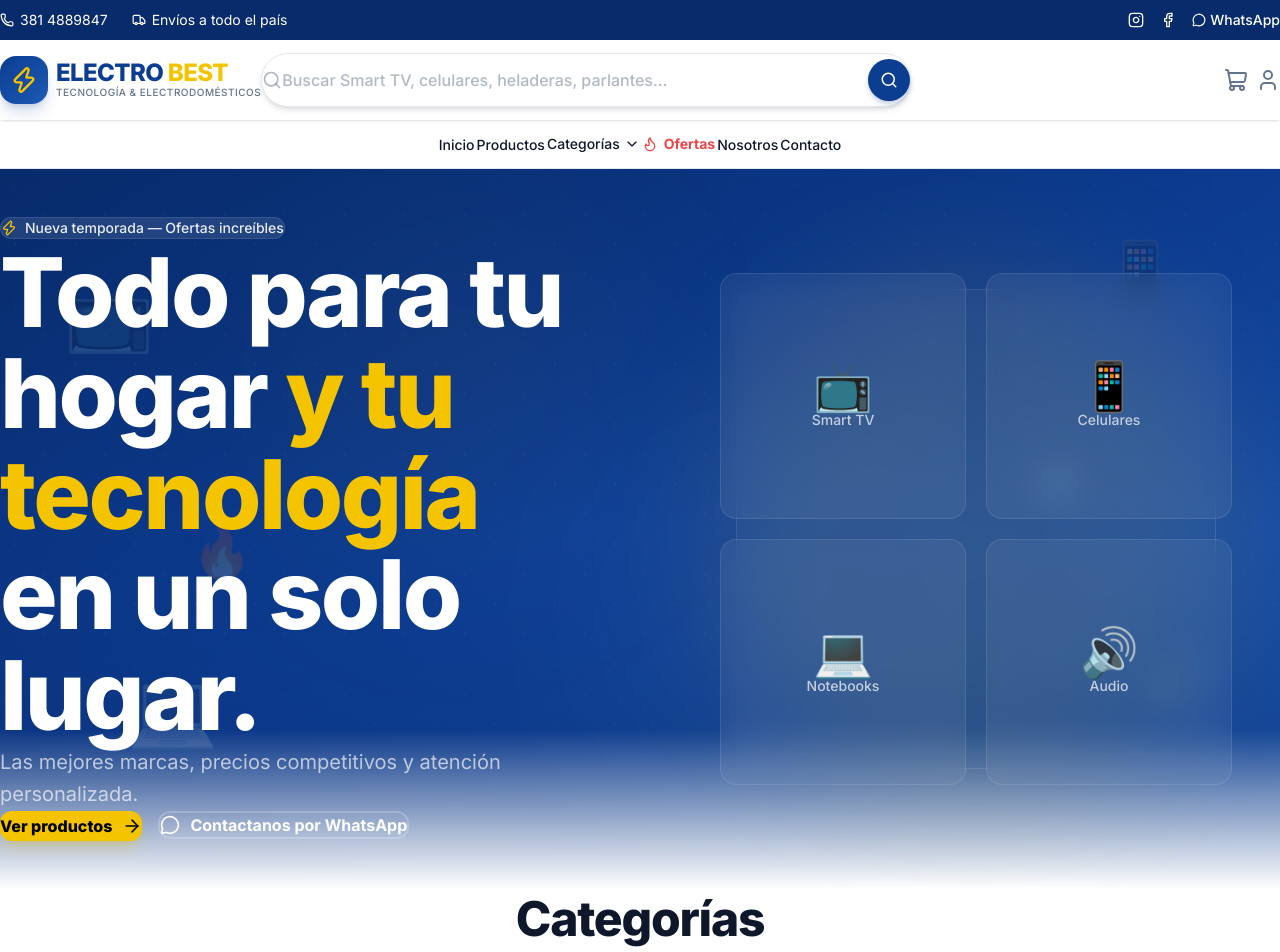
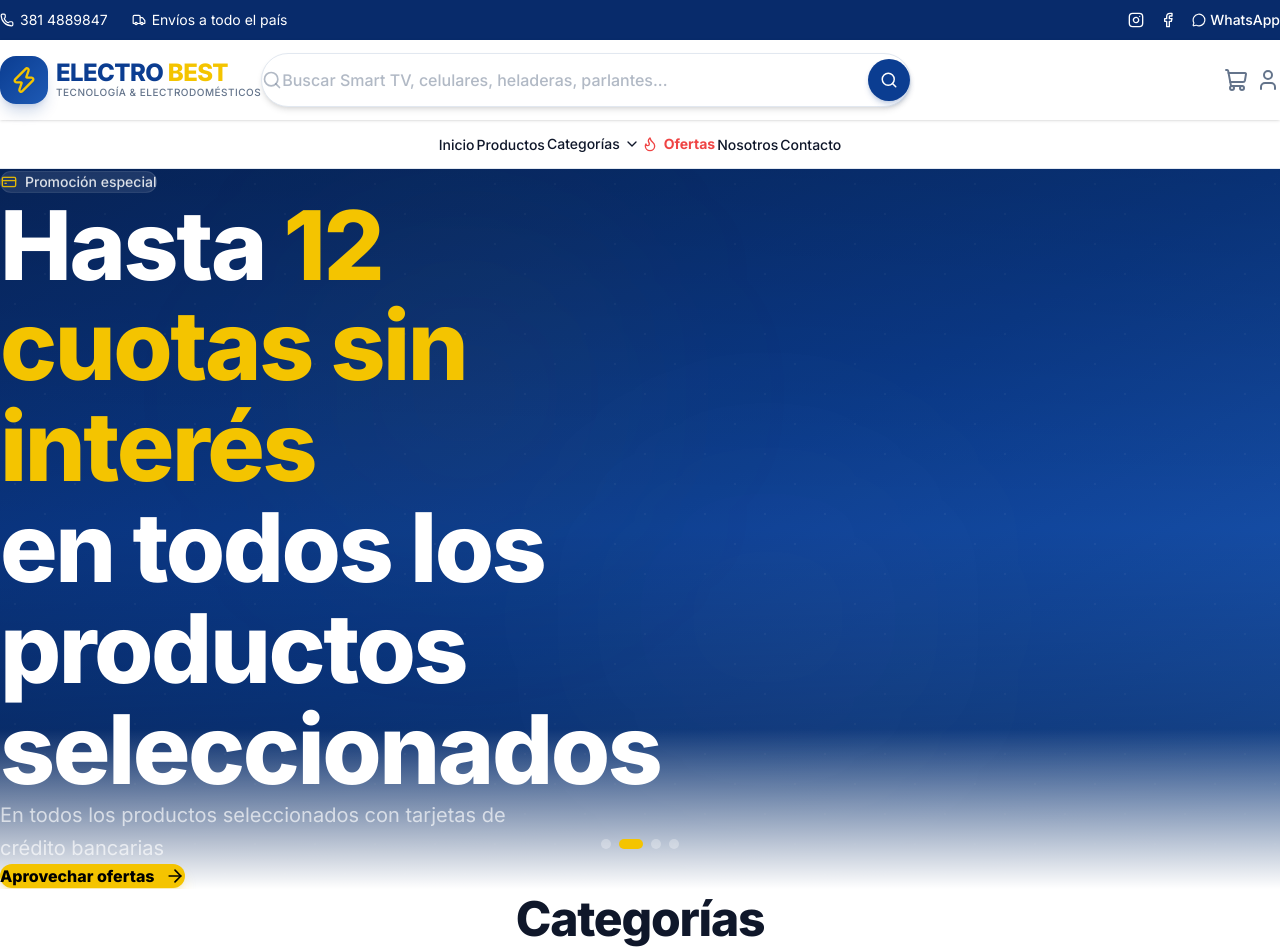
Before and after one commit to luccamm1/electro-best, a Next.js app: page / in a window 1280 px wide. Shown: the top 952 px of the page. Built offline with nearby package versions, Linux system fonts and the light colour scheme.

Commit message:
Replace hero content with image carousel (gradient placeholders), 5s auto-play, crossfade, dots navigation

```diff
--- a/src/components/home/Hero.tsx
+++ b/src/components/home/Hero.tsx
@@ -1,22 +1,81 @@
 "use client";
 
-import { motion } from "framer-motion";
-import { ArrowRight, Zap, MessageCircle } from "lucide-react";
+import { useState, useEffect, useRef } from "react";
+import { motion, AnimatePresence } from "framer-motion";
+import { ArrowRight, Zap, MessageCircle, CreditCard, Truck, ShieldCheck } from "lucide-react";
 import Button from "@/components/ui/Button";
 import { siteConfig } from "@/lib/constants";
 
-const floatingProducts = [
-  { emoji: "📺", className: "top-[15%] left-[5%] animate-float", size: "text-5xl sm:text-7xl" },
-  { emoji: "📱", className: "top-[10%] right-[8%] animate-float-delayed", size: "text-4xl sm:text-6xl" },
-  { emoji: "💻", className: "bottom-[20%] left-[10%] animate-float", size: "text-5xl sm:text-7xl" },
-  { emoji: "🔊", className: "bottom-[25%] right-[5%] animate-float-delayed", size: "text-4xl sm:text-6xl" },
-  { emoji: "❄️", className: "top-[40%] right-[15%] animate-float", size: "text-3xl sm:text-5xl" },
-  { emoji: "🔥", className: "top-[50%] left-[15%] animate-float-delayed", size: "text-3xl sm:text-5xl" },
+const heroSlides = [
+  {
+    badge: { icon: Zap, text: "Nueva temporada — Ofertas increíbles" },
+    title: ["Todo para tu hogar", "y tu tecnología"],
+    subtitle: "en un solo lugar.",
+    description: siteConfig.slogan,
+    cta: { text: "Ver productos", href: "/" },
+    ctaOutline: { text: "Contactanos por WhatsApp", href: siteConfig.social.whatsapp },
+    bg: "from-primary-dark via-[#0D3F99] to-primary-light",
+  },
+  {
+    badge: { icon: CreditCard, text: "Promoción especial" },
+    title: ["Hasta", "12 cuotas sin interés"],
+    subtitle: "en todos los productos seleccionados",
+    description: "En todos los productos seleccionados con tarjetas de crédito bancarias",
+    cta: { text: "Aprovechar ofertas", href: "/" },
+    bg: "from-[#082B6B] via-[#0B3D91] to-[#1E5AB5]",
+  },
+  {
+    badge: { icon: Truck, text: "Envío garantizado" },
+    title: ["Envíos a", "todo el país"],
+    subtitle: "rápido y seguro",
+    description: "Recibí tu producto donde quieras, rápido y seguro sin costo adicional",
+    cta: { text: "Consultar por WhatsApp", href: siteConfig.social.whatsapp },
+    bg: "from-[#0B3D91] via-[#0F4AA8] to-[#2563EB]",
+  },
+  {
+    badge: { icon: ShieldCheck, text: "Compra segura" },
+    title: ["Marcas originales", "con garantía oficial"],
+    subtitle: "100% confiable",
+    description: "Trabajamos solo con marcas oficiales y garantía real para tu tranquilidad",
+    cta: { text: "Ver productos", href: "/" },
+    bg: "from-[#1E40AF] via-primary to-[#1E5AB5]",
+  },
 ];
 
 export default function Hero() {
+  const [activeIndex, setActiveIndex] = useState(0);
+  const [isPaused, setIsPaused] = useState(false);
+  const intervalRef = useRef<ReturnType<typeof setInterval> | null>(null);
+
+  useEffect(() => {
+    if (isPaused) return;
+    intervalRef.current = setInterval(() => {
+      setActiveIndex((prev) => (prev + 1) % heroSlides.length);
+    }, 5000);
+    return () => {
+      if (intervalRef.current) clearInterval(intervalRef.current);
+    };
+  }, [isPaused]);
+
+  const slide = heroSlides[activeIndex];
+
   return (
-    <section className="relative min-h-[80vh] sm:min-h-[90vh] flex items-center overflow-hidden bg-gradient-to-br from-primary-dark via-[#0D3F99] to-primary-light">
+    <section
+      className="relative min-h-[80vh] sm:min-h-[90vh] flex items-center overflow-hidden"
+      onMouseEnter={() => setIsPaused(true)}
+      onMouseLeave={() => setIsPaused(false)}
+    >
+      <AnimatePresence>
+        <motion.div
+          key={activeIndex}
+          initial={{ opacity: 0 }}
+          animate={{ opacity: 1 }}
+          exit={{ opacity: 0 }}
+          transition={{ duration: 0.6 }}
+          className={`absolute inset-0 bg-gradient-to-br ${slide.bg}`}
+        />
+      </AnimatePresence>
+
       <div className="absolute inset-0 opacity-[0.04]">
         <div className="absolute inset-0" style={{
           backgroundImage: `radial-gradient(circle at 25% 25%, white 1px, transparent 1px), radial-gradient(circle at 75% 75%, white 1px, transparent 1px)`,
@@ -24,105 +83,83 @@ export default function Hero() {
         }} />
       </div>
 
-      <div className="absolute inset-0 bg-gradient-to-t from-primary-dark/60 via-transparent to-primary-dark/20" />
+      <div className="absolute inset-0 bg-gradient-to-t from-black/40 via-transparent to-black/20" />
 
       <div className="absolute top-20 left-1/4 w-72 h-72 bg-secondary/5 rounded-full blur-[120px]" />
       <div className="absolute bottom-20 right-1/4 w-96 h-96 bg-white/[0.03] rounded-full blur-[120px]" />
 
-      {floatingProducts.map((item, i) => (
+      <div className="relative z-10 max-w-7xl mx-auto px-4 sm:px-6 lg:px-8 py-16 sm:py-32 w-full">
+        <AnimatePresence mode="wait">
           <motion.div
-          key={i}
-          className={`absolute hidden lg:block ${item.className} ${item.size} opacity-[0.15]`}
-          initial={{ opacity: 0, scale: 0 }}
-          animate={{ opacity: 0.15, scale: 1 }}
-          transition={{ duration: 1.2, delay: i * 0.15, ease: "easeOut" }}
-        >
-          {item.emoji}
-        </motion.div>
-      ))}
-
-      <div className="relative z-10 max-w-7xl mx-auto px-4 sm:px-6 lg:px-8 py-16 sm:py-32">
-        <div className="grid lg:grid-cols-2 gap-12 lg:gap-16 items-center">
-          <motion.div
-            initial={{ opacity: 0, x: -50 }}
-            animate={{ opacity: 1, x: 0 }}
-            transition={{ duration: 0.8, ease: [0.25, 0.46, 0.45, 0.94] }}
+            key={activeIndex}
+            initial={{ opacity: 0, y: 30 }}
+            animate={{ opacity: 1, y: 0 }}
+            exit={{ opacity: 0, y: -30 }}
+            transition={{ duration: 0.5, ease: [0.25, 0.46, 0.45, 0.94] }}
+            className="max-w-2xl"
           >
             <motion.div
               initial={{ opacity: 0, y: 20 }}
               animate={{ opacity: 1, y: 0 }}
-              transition={{ delay: 0.2, duration: 0.6 }}
+              transition={{ delay: 0.15, duration: 0.5 }}
               className="inline-flex items-center gap-2 bg-white/10 backdrop-blur-md rounded-full px-4 py-2 mb-8 border border-white/10"
             >
-              <Zap className="w-4 h-4 text-secondary" />
+              <slide.badge.icon className="w-4 h-4 text-secondary" />
               <span className="text-white/90 text-sm font-medium">
-                Nueva temporada — Ofertas increíbles
+                {slide.badge.text}
               </span>
             </motion.div>
 
-            <h1 className="text-4xl sm:text-6xl lg:text-7xl xl:text-8xl font-extrabold text-white leading-[1.05] mb-6 tracking-tight">
-              Todo para tu hogar{" "}
-              <span className="text-secondary">y tu tecnología</span>
+            <h1 className="text-4xl sm:text-6xl lg:text-7xl xl:text-8xl font-extrabold text-white leading-[1.05] mb-3 tracking-tight">
+              {slide.title[0]}{" "}
+              <span className="text-secondary">{slide.title[1]}</span>
               <br />
-              en un solo lugar.
+              {slide.subtitle}
             </h1>
 
             <p className="text-base sm:text-lg lg:text-xl text-white/65 max-w-xl mb-10 leading-relaxed">
-              {siteConfig.slogan}
+              {slide.description}
             </p>
 
             <div className="flex flex-col sm:flex-row gap-4">
+              <a href={slide.cta.href}>
                 <Button variant="secondary" size="lg" className="text-base shadow-lg shadow-secondary/20 hover:shadow-xl hover:shadow-secondary/30">
-                Ver productos
+                  {slide.cta.text}
                   <ArrowRight className="w-5 h-5" />
                 </Button>
+              </a>
+              {slide.ctaOutline && (
                 <a
-                href={siteConfig.social.whatsapp}
+                  href={slide.ctaOutline.href}
                   target="_blank"
                   rel="noopener noreferrer"
                 >
                   <Button variant="outline" size="lg" className="text-base w-full sm:w-auto border-white/20 hover:border-white/40">
                     <MessageCircle className="w-5 h-5" />
-                  Contactanos por WhatsApp
+                    {slide.ctaOutline.text}
                   </Button>
                 </a>
+              )}
             </div>
           </motion.div>
+        </AnimatePresence>
+      </div>
 
-          <motion.div
-            initial={{ opacity: 0, scale: 0.8 }}
-            animate={{ opacity: 1, scale: 1 }}
-            transition={{ duration: 1, delay: 0.4, ease: [0.25, 0.46, 0.45, 0.94] }}
-            className="hidden lg:flex items-center justify-center"
-          >
-            <div className="relative w-full max-w-lg aspect-square">
-              <div className="absolute inset-0 bg-secondary/10 rounded-full blur-3xl animate-pulse-glow" />
-              <div className="absolute inset-4 bg-gradient-to-br from-white/[0.04] to-white/[0.01] rounded-3xl backdrop-blur-sm border border-white/10" />
-              <div className="relative grid grid-cols-2 gap-5 p-10">
-                {[
-                  { emoji: "📺", label: "Smart TV", offset: "" },
-                  { emoji: "📱", label: "Celulares", offset: "mt-8" },
-                  { emoji: "💻", label: "Notebooks", offset: "-mt-4" },
-                  { emoji: "🔊", label: "Audio", offset: "mt-4" },
-                ].map(({ emoji, label, offset }, i) => (
-                  <motion.div
+      <div className="absolute bottom-6 sm:bottom-10 left-1/2 -translate-x-1/2 flex gap-2 z-20">
+        {heroSlides.map((_, i) => (
+          <button
             key={i}
-                    initial={{ opacity: 0, y: 20 }}
-                    animate={{ opacity: 1, y: 0 }}
-                    transition={{ delay: 0.6 + i * 0.1 }}
-                    className={`bg-white/[0.06] backdrop-blur-md rounded-2xl p-6 flex flex-col items-center justify-center aspect-square border border-white/10 hover:bg-white/[0.1] transition-all duration-300 ${offset}`}
-                  >
-                    <span className="text-5xl mb-3">{emoji}</span>
-                    <span className="text-white/70 text-sm font-medium">{label}</span>
-                  </motion.div>
+            onClick={() => setActiveIndex(i)}
+            className={`rounded-full transition-all duration-300 ${
+              i === activeIndex
+                ? "bg-secondary w-6 h-2.5"
+                : "bg-white/30 hover:bg-white/50 w-2.5 h-2.5"
+            }`}
+          />
         ))}
       </div>
-            </div>
-          </motion.div>
-        </div>
-      </div>
 
-      <div className="absolute bottom-0 left-0 right-0 h-24 sm:h-40 bg-gradient-to-t from-bg via-bg/50 to-transparent" />
+      <div className="absolute bottom-0 left-0 right-0 h-24 sm:h-40 bg-gradient-to-t from-bg via-bg/50 to-transparent pointer-events-none" />
     </section>
   );
 }
```
Lines whose indentation alone changed are shown as unchanged.
